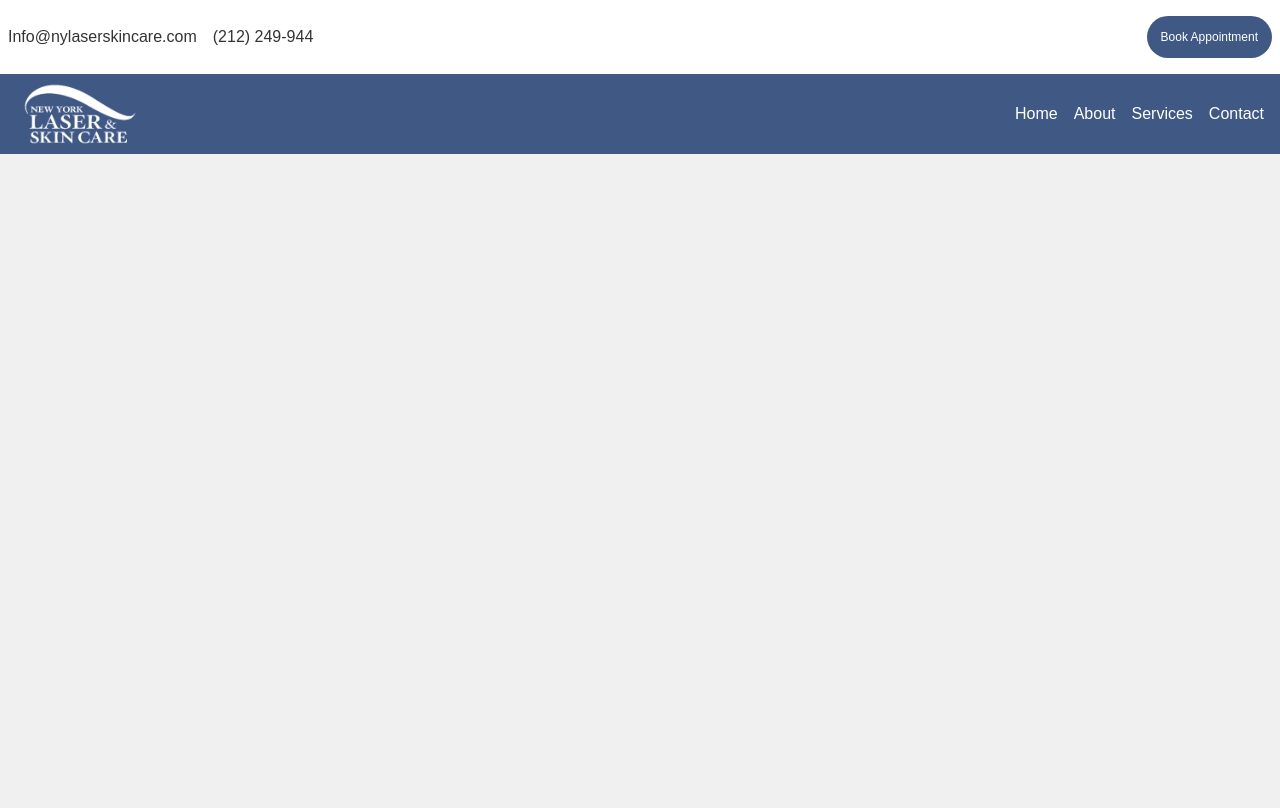
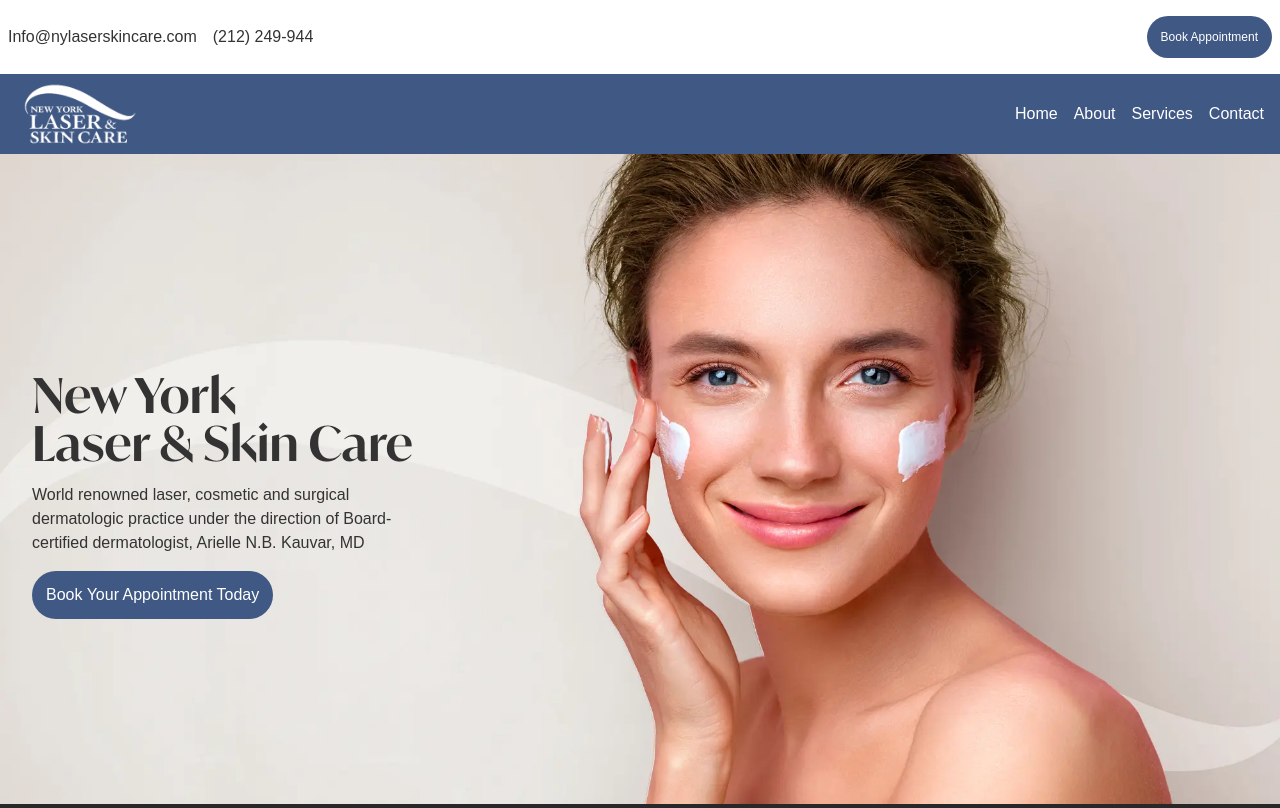
Before and after one commit to Theboy017/Laser, an Astro site: page / in a window 1280 px wide. Shown: the top 808 px of the page. Built offline with nearby package versions, Linux system fonts and the light colour scheme; Astro itself is replaced by a stand-in of ours.

Commit message:
Update Hero component layout and background images for improved design

```diff
--- a/src/components/Hero.astro
+++ b/src/components/Hero.astro
@@ -1,9 +1,26 @@
 <section
-  class="relative flex flex-col items-center justify-center w-full h-screen bg-cover bg-center bg-no-repeat bg-hero-pattern"
+  id="hero"
+  class="h-dvh bg-[url('/Laser/images/Hero-movi-2l.webp')] bg-cover bg-center bg-no-repeat
+  sm:h-[650px]
+  sm:bg-[url('/Laser/images/hero.webp')] flex items-center justify-center"
 >
   <div
-    class="absolute bg-[url('/Laser/images/hero-movi-2l.webp')] bg-center bg-no-repeat top-0 bottom-0"
+    class="container flex sm:items-center pt-8 px-2
+              sm:h-full sm:px-8"
   >
+    <div class="w-full sm:w-1/3 flex flex-wrap gap-4">
+      <h1 class="text-4xl sm:text-5xl font-bold font-[ivy]">
+        New York<br />Laser & Skin Care
+      </h1>
+      <p class="">
+        World renowned laser, cosmetic and surgical dermatologic practice under
+        the direction of Board-certified dermatologist, Arielle N.B. Kauvar, MD
+      </p>
+      <a
+        href=""
+        class="text-white rounded-3xl bg-(--primary) hover:bg-(--secondary) transition py-3 px-3.5"
+        >Book Your Appointment Today</a
+      >
+    </div>
   </div>
-  <div></div>
 </section>
```
